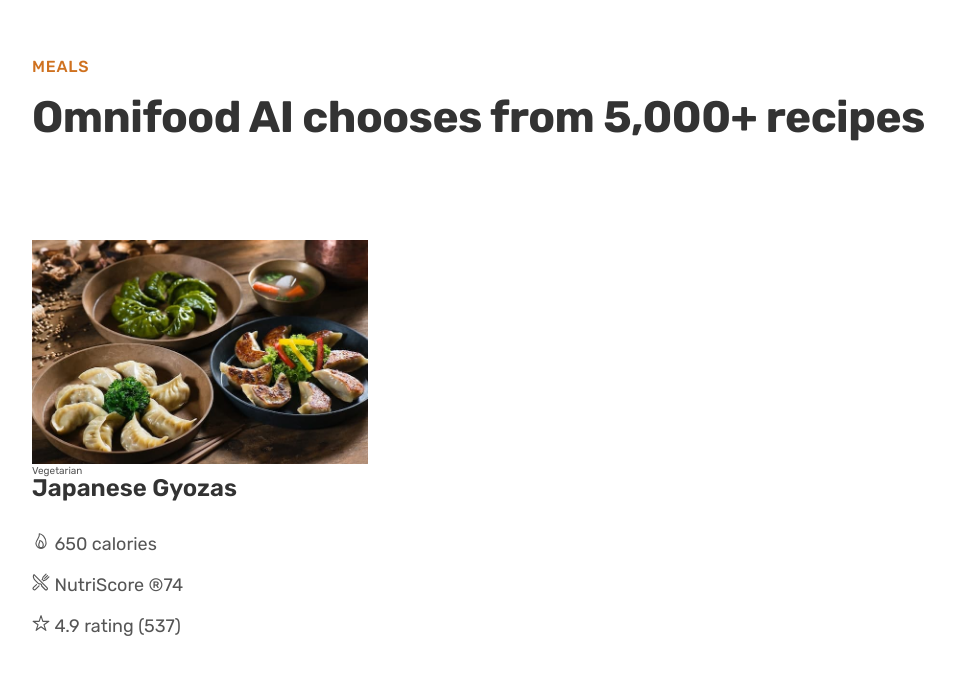
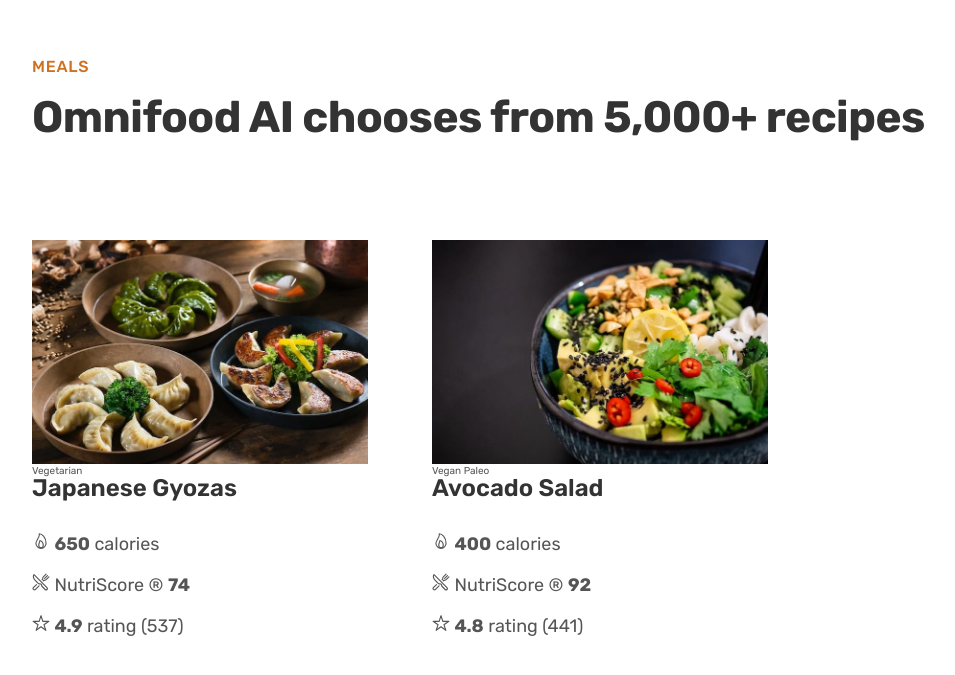
Before and after one commit to sayon-sm/Omnifood_desktop, a plain HTML site: page index.html in a window 1280 px wide. Shown: the part 2650-3325 px from the top of the page, without its empty margins (40-995 px from the left). Drawn offline with nearby package versions, Linux system fonts and the light colour scheme.

Commit message:
adding content to MEALS - 2

```diff
--- a/index.html
+++ b/index.html
@@ -184,24 +184,62 @@
               class="meal-img"
               alt="Japanese Gyozas"
             />
-            <span class="tag">Vegetarian</span>
+            <div class="meal-content">
+              <div class="meal-tags">
+                <span class="tag tag--vegetarian">Vegetarian</span>
+              </div>
               <p class="meal-title">Japanese Gyozas</p>
               <ul class="meal-attributes">
                 <li class="meal-attribute">
-                <ion-icon name="flame-outline"></ion-icon>
-                <span>650 calories</span>
+                  <ion-icon class="meal-icon" name="flame-outline"></ion-icon>
+                  <span><strong>650</strong> calories</span>
                 </li>
                 <li class="meal-attribute">
-                <ion-icon name="restaurant-outline"></ion-icon>
-                <span>NutriScore &reg;74</span>
+                  <ion-icon
+                    class="meal-icon"
+                    name="restaurant-outline"
+                  ></ion-icon>
+                  <span>NutriScore &reg; <strong>74</strong></span>
                 </li>
                 <li class="meal-attribute">
-                <ion-icon name="star-outline"></ion-icon>
-                <span>4.9 rating (537)</span>
+                  <ion-icon class="meal-icon" name="star-outline"></ion-icon>
+                  <span><strong>4.9</strong> rating (537)</span>
                 </li>
               </ul>
             </div>
-          <div class="meal"></div>
+          </div>
+
+          <div class="meal">
+            <img
+              src="img/meals/meal-2.jpg"
+              class="meal-img"
+              alt="Avocado Salad"
+            />
+            <div class="meal-content">
+              <div class="meal-tags">
+                <span class="tag tag--vegan">Vegan</span>
+                <span class="tag tag--paleo">Paleo</span>
+              </div>
+              <p class="meal-title">Avocado Salad</p>
+              <ul class="meal-attributes">
+                <li class="meal-attribute">
+                  <ion-icon class="meal-icon" name="flame-outline"></ion-icon>
+                  <span><strong>400</strong> calories</span>
+                </li>
+                <li class="meal-attribute">
+                  <ion-icon
+                    class="meal-icon"
+                    name="restaurant-outline"
+                  ></ion-icon>
+                  <span>NutriScore &reg; <strong>92</strong></span>
+                </li>
+                <li class="meal-attribute">
+                  <ion-icon class="meal-icon" name="star-outline"></ion-icon>
+                  <span><strong>4.8</strong> rating (441)</span>
+                </li>
+              </ul>
+            </div>
+          </div>
           <div class="list"></div>
         </div>
       </section>
```
Lines whose indentation alone changed are shown as unchanged.
